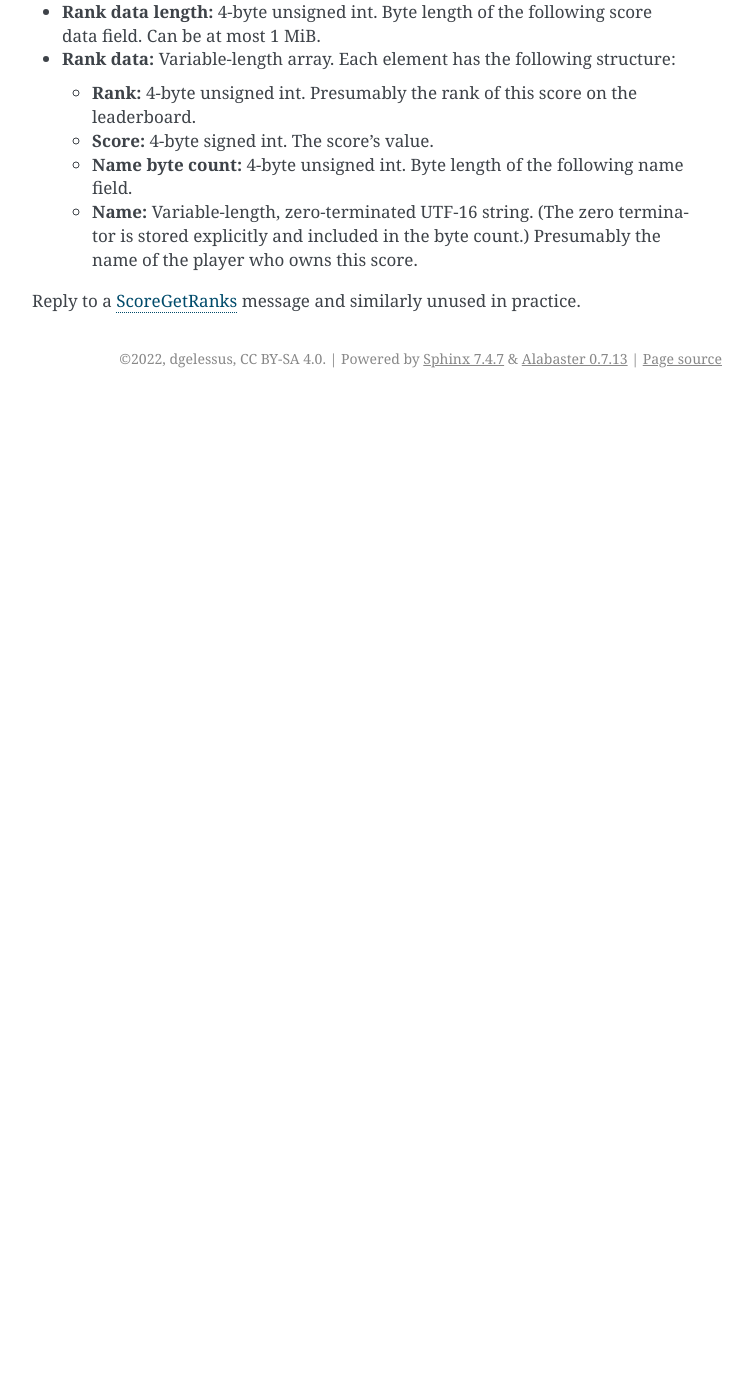
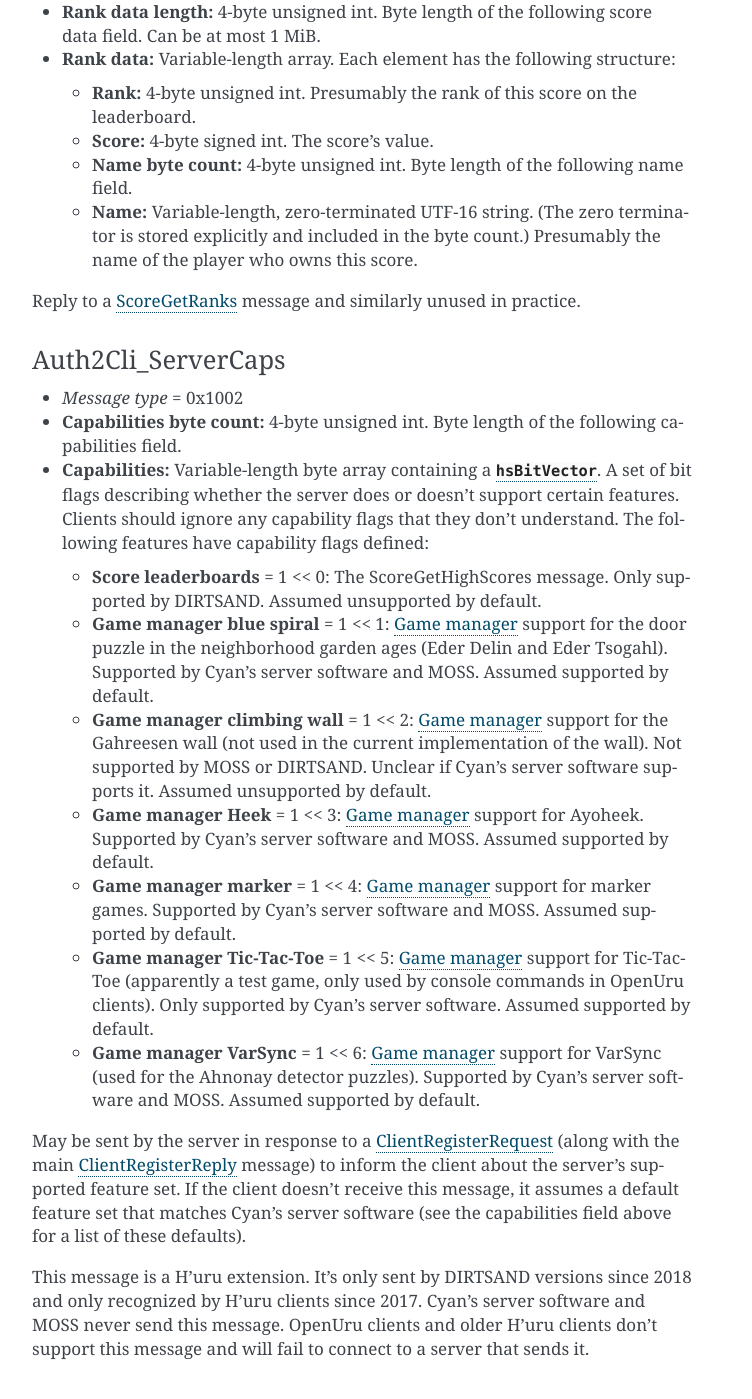
Before and after one commit to dgelessus/NAGUS, a Sphinx documentation site: the page built from docs/uru/auth_server.rst, in a window 1280 px wide and 1400 px high, scrolled down 46453 px. Shown: the whole window, without its empty margins (388-1140 px from the left). Built offline with Sphinx 7.4.7, drawn with Linux system fonts in a browser that asks for light colours; before the commit the page ends 46851 px from its top, so only the background shows below that.

Commit message:
Document and implement the Auth2Cli_ServerCaps message

```diff
--- a/docs/nagus/changelog.rst
+++ b/docs/nagus/changelog.rst
@@ -6,6 +6,9 @@
 
 (not released yet)
 
+* Implemented sending the Auth2Cli_ServerCaps message to clients.
+  This makes H'uru clients not use the game manager
+  (which this server doesn't support yet).
 * Fixed OpenUru clients displaying the hood membership in the KI as "Member of (null) Bevin".
 
 Version 0.1.0
--- a/docs/uru/auth_server.rst
+++ b/docs/uru/auth_server.rst
@@ -182,7 +182,7 @@
 
   0x1000,AgeRequestEx,AgeReplyEx,0x1000
   0x1001,ScoreGetHighScores,ScoreGetHighScoresReply,0x1001
-  ,,ServerCaps,0x1002
+  ,,:ref:`ServerCaps <auth2cli_server_caps>`,0x1002
 
 .. _cli2auth_ping_request:
 
@@ -2579,3 +2579,58 @@
 
 Reply to a :ref:`ScoreGetRanks <auth2cli_score_get_ranks_reply>` message
 and similarly unused in practice.
+
+.. _auth2cli_server_caps:
+
+Auth2Cli_ServerCaps
+^^^^^^^^^^^^^^^^^^^
+
+* *Message type* = 0x1002
+* **Capabilities byte count:** 4-byte unsigned int.
+  Byte length of the following capabilities field.
+* **Capabilities:** Variable-length byte array containing a :cpp:class:`hsBitVector`.
+  A set of bit flags describing whether the server does or doesn't support certain features.
+  Clients should ignore any capability flags that they don't understand.
+  The following features have capability flags defined:
+
+  * **Score leaderboards** = 1 << 0: The ScoreGetHighScores message.
+    Only supported by DIRTSAND.
+    Assumed unsupported by default.
+  * **Game manager blue spiral** = 1 << 1: :ref:`Game manager <game_manager>` support for the door puzzle in the neighborhood garden ages
+    (Eder Delin and Eder Tsogahl).
+    Supported by Cyan's server software and MOSS.
+    Assumed supported by default.
+  * **Game manager climbing wall** = 1 << 2: :ref:`Game manager <game_manager>` support for the Gahreesen wall
+    (not used in the current implementation of the wall).
+    Not supported by MOSS or DIRTSAND.
+    Unclear if Cyan's server software supports it.
+    Assumed unsupported by default.
+  * **Game manager Heek** = 1 << 3: :ref:`Game manager <game_manager>` support for Ayoheek.
+    Supported by Cyan's server software and MOSS.
+    Assumed supported by default.
+  * **Game manager marker** = 1 << 4: :ref:`Game manager <game_manager>` support for marker games.
+    Supported by Cyan's server software and MOSS.
+    Assumed supported by default.
+  * **Game manager Tic-Tac-Toe** = 1 << 5: :ref:`Game manager <game_manager>` support for Tic-Tac-Toe
+    (apparently a test game,
+    only used by console commands in OpenUru clients).
+    Only supported by Cyan's server software.
+    Assumed supported by default.
+  * **Game manager VarSync** = 1 << 6: :ref:`Game manager <game_manager>` support for VarSync
+    (used for the Ahnonay detector puzzles).
+    Supported by Cyan's server software and MOSS.
+    Assumed supported by default.
+
+May be sent by the server in response to a :ref:`ClientRegisterRequest <cli2auth_client_register_request>`
+(along with the main :ref:`ClientRegisterReply <auth2cli_client_register_reply>` message)
+to inform the client about the server's supported feature set.
+If the client doesn't receive this message,
+it assumes a default feature set that matches Cyan's server software
+(see the capabilities field above for a list of these defaults).
+
+This message is a H'uru extension.
+It's only sent by DIRTSAND versions since 2018
+and only recognized by H'uru clients since 2017.
+Cyan's server software and MOSS never send this message.
+OpenUru clients and older H'uru clients don't support this message
+and will fail to connect to a server that sends it.
--- a/docs/uru/protocol.rst
+++ b/docs/uru/protocol.rst
@@ -408,7 +408,7 @@
 unless the server has indicated that it supports them.
 Unfortunately,
 to inform clients about its features,
-DIRTSAND sends a new message type (Auth2Cli_ServerCaps) to every client as soon as it connects to the auth server.
+DIRTSAND sends a new message type (:ref:`Auth2Cli_ServerCaps <auth2cli_server_caps>`) to every client as soon as it connects to the auth server.
 This makes current DIRTSAND versions (since 2018) incompatible with OpenUru clients (and old H'uru clients from before 2017),
 because they don't understand the new message type sent by the server.
 
```
Also changed, not shown: 3 other files.
